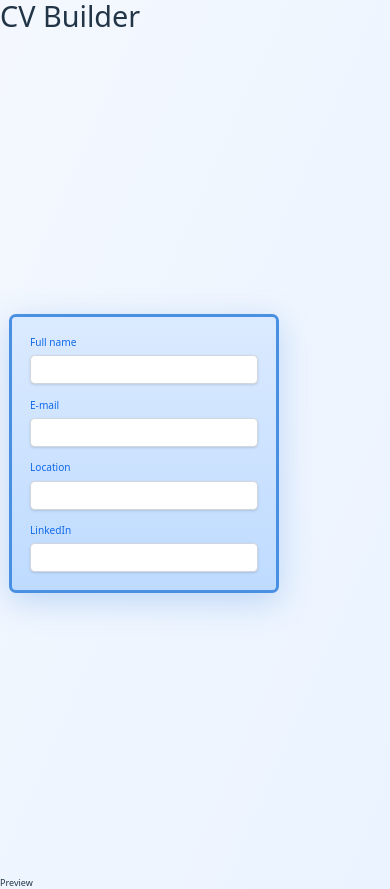
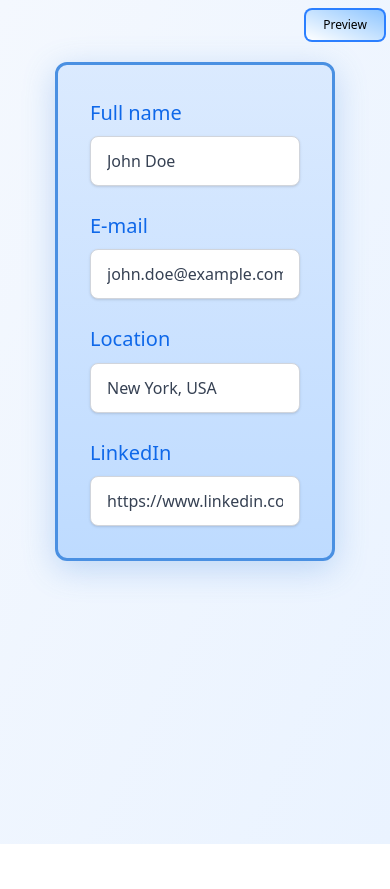
Before and after one commit to M-azam-irshad/CVProjectLatest, a React (Vite) app in the folder tailwindcss4/: page / in a window 390 px wide. After the commit the page ends 844 px from the top, so only its background shows below. Built offline with nearby package versions, Linux system fonts and the light colour scheme.

Commit message:
Made the personalInfo tab responsive

```diff
--- a/tailwindcss4/src/App.jsx
+++ b/tailwindcss4/src/App.jsx
@@ -2,23 +2,18 @@ import React from 'react';
 import react from 'react';
 import { useState } from 'react';
 import PersonalInfo from './personalInfo';
+import Preview  from './preview';
+import { div } from 'three/tsl';
 
 
 export default function App() {
-    const [editor, setEditor] = useState(null);
-    const [preview, setPreview] = useState(null);
+    const [preview, setPreview] = useState(false);
 
     return (
         <react.StrictMode>
-
-
             <div className="App">
-                <h1>CV Builder</h1>
-                <PersonalInfo />
-                <div className="preview">
-                    <h2>Preview</h2>
-                    <div dangerouslySetInnerHTML={{ __html: preview }} />
-                </div>
+                <button id='previewButton' className='ring-blue-500 ring-2 absolute font-sans top-2.5 right-1.5 bg-gradient-to-tr from-white to-blue-300 w-[clamp(50px,20vw,200px)] text-[clamp(12px,2vw,20px)] text-black p-1.5 px-2.5 rounded-md border-none cursor-pointer' onClick={() => setPreview(!preview)}>{preview ? "Edit" : "Preview"}</button>
+                {!preview ? <PersonalInfo /> : <h1>Preview</h1>}
             </div>
         </react.StrictMode>
     );
--- /dev/null
+++ b/tailwindcss4/src/data.jsx
@@ -0,0 +1,12 @@
+import React from "react";
+
+const data = {
+  personalInfo: {
+    name: "John Doe",
+    email: "john.doe@example.com",
+    location: "New York, USA",
+    linkedIn: "https://www.linkedin.com/in/johndoe"
+  }
+};
+
+export default data;
--- a/tailwindcss4/src/index.css
+++ b/tailwindcss4/src/index.css
@@ -4,15 +4,8 @@
   font-family: system-ui, Avenir, Helvetica, Arial, sans-serif;
   line-height: 1.5;
   font-weight: 400;
-
-  color-scheme: light dark;
-  color: rgba(255, 255, 255, 0.87);
-  background-color: #242424;
-
-  font-synthesis: none;
-  text-rendering: optimizeLegibility;
-  -webkit-font-smoothing: antialiased;
-  -moz-osx-font-smoothing: grayscale;
+  --bg-color: linear-gradient(to bottom right, #f4f8fe, #eaf3ff);
+  --text-size-for-cards: clamp(20px, 4vw, 2rem)
 }
 
 a {
@@ -26,42 +19,37 @@ a:hover {
 .text-color-for-label {
   color: oklch(0.55 0.21 259.64);
 }
+html {
+  box-sizing: border-box;
+  height: 100%;
+}
+
 body {
+  min-height: 100%;
+  margin: 0;
 
-  background: linear-gradient(to bottom right, #f4f8fe, #eaf3ff);
-  margin: 0;
   display: flex;
-  place-items: center;
+  flex-direction: column;
+
+  background: var(--bg-color);
+  background-repeat: no-repeat;
+  background-size: cover; /* Ensure it fills */
+}
+html, body {
+  width: 100%;
+  height: 100%;
+}
 
 
-  min-width: 320px;
-  min-height: 100vh;
+#main-container{
+
 }
+.text-props{
+  font-size: var(--text-size-for-cards);
+}
+#previewButton {
 
-h1 {
-  font-size: 3.2em;
-  line-height: 1.1;
 }
-
-button {
-  border-radius: 8px;
-  border: 1px solid transparent;
-  padding: 0.6em 1.2em;
-  font-size: 1em;
-  font-weight: 500;
-  font-family: inherit;
-  background-color: #1a1a1a;
-  cursor: pointer;
-  transition: border-color 0.25s;
-}
-button:hover {
-  border-color: #646cff;
-}
-button:focus,
-button:focus-visible {
-  outline: 4px auto -webkit-focus-ring-color;
-}
-
 @media (prefers-color-scheme: light) {
   :root {
     color: #213547;
@@ -74,17 +62,17 @@ button:focus-visible {
     background-color: #f9f9f9;
   }
 }
+ @media  (min-width: 600px) {
+body,html{
+  display: flex;
+  justify-content: center;
+}
+}
 
 
-@media  (max-width: 600px) {
-html{
-  font-size: 11px;
-  line-height: 1.5;
-}
-}
-@media  (max-width: 400px) {
+/* @media  (max-width: 400px) {
 html{
   font-size: 9px;
   line-height: 1;
 }
-}
+} */
--- a/tailwindcss4/src/personalInfo.jsx
+++ b/tailwindcss4/src/personalInfo.jsx
@@ -1,12 +1,34 @@
 import { useState } from "react";
+import data from "./data";
 export default function PersonalInfo() {
-  const [name, setName] = useState("");
-  const [email, setEmail] = useState("");
-  const [location, setLocation] = useState("");
-  const [linkedIn, setLinkedIn] = useState("");
+  const [name, setName] = useState(data.personalInfo.name);
+  const [email, setEmail] = useState(data.personalInfo.email);
+  const [location, setLocation] = useState(data.personalInfo.location);
+  const [linkedIn, setLinkedIn] = useState(data.personalInfo.linkedIn);
 
+
+
+
+
+
+function handleName (e){
+  setName(e.target.value)
+  setData({ ...data, personalInfo: { ...data.personalInfo, name: e.target.value } })
+}
+function handleEmail (e){
+  setEmail(e.target.value)
+  setData({ ...data, personalInfo: { ...data.personalInfo, email: e.target.value } })
+}
+function handleLocation (e){
+  setLocation(e.target.value)
+  setData({ ...data, personalInfo: { ...data.personalInfo, location: e.target.value } })
+}
+function handleLinkedIn (e){
+  setLinkedIn(e.target.value)
+  setData({ ...data, personalInfo: { ...data.personalInfo, linkedIn: e.target.value } })
+}
   return (
-    <div className="min-h-screen flex items-center justify-center p-4 w-lg">
+    <div className="min-h-2 flex items-center justify-center p-4 w-[60vw] min-w-[320px] max-w-[700px] p-5 mx-auto mt-[5vh]" id="main-container">
       <div className="w-full">
         <div
           className="bg-gradient-to-b from-blue-100 to-blue-200 p-8 rounded-xl shadow-lg w-full"
@@ -17,51 +39,51 @@ export default function PersonalInfo() {
         >
           <div className="space-y-6">
             <div className="space-y-2">
-              <div className="block  text-lg font-medium text-color-for-label">
+              <div className="block  text-lg font-medium text-color-for-label text-props">
                 Full name
               </div>
               <input
                 type="text"
                 value={name}
-                onChange={(e) => setName(e.target.value)}
+                onChange={handleName}
                 className="w-full px-4 py-3 bg-white border border-gray-300 rounded-lg text-gray-700 focus:outline-none focus:ring-2 focus:ring-blue-400 focus:border-transparent transition-all duration-200 shadow-sm"
 
               />
             </div>
 
             <div className="space-y-2">
-              <div className="block text-color-for-label text-lg font-medium">
+              <div className="block text-color-for-label text-lg font-medium text-props">
                 E-mail
               </div>
               <input
                 type="email"
                 value={email}
-                onChange={(e) => setEmail(e.target.value)}
+                onChange={handleEmail}
                 className="w-full px-4 py-3 bg-white border border-gray-300 rounded-lg text-gray-700 focus:outline-none focus:ring-2 focus:ring-blue-400 focus:border-transparent transition-all duration-200 shadow-sm"
 
               />
             </div>
 
             <div className="space-y-2">
-              <div className="block text-color-for-label text-lg font-medium">
+              <div className="block text-color-for-label text-lg font-medium text-props">
                 Location
               </div>
               <input
                 type="text"
                 value={location}
-                onChange={(e) => setLocation(e.target.value)}
+                onChange={handleLocation}
                 className="w-full px-4 py-3 bg-white border border-gray-300 rounded-lg text-gray-700 focus:outline-none focus:ring-2 focus:ring-blue-400 focus:border-transparent transition-all duration-200 shadow-sm"
               />
             </div>
 
             <div className="space-y-2">
-              <div className="block text-color-for-label text-lg font-medium">
+              <div className="block text-color-for-label text-lg font-medium text-props">
                 LinkedIn
               </div>
               <input
                 type="text"
                 value={linkedIn}
-                onChange={(e) => setLinkedIn(e.target.value)}
+                onChange={handleLinkedIn}
                 className="w-full px-4 py-3 bg-white border border-gray-300 rounded-lg text-gray-700 focus:outline-none focus:ring-2 focus:ring-blue-400 focus:border-transparent transition-all duration-200 shadow-sm"
 
               />
--- /dev/null
+++ b/tailwindcss4/src/preview.jsx
@@ -0,0 +1,50 @@
+import React from "react";
+import { useState } from "react";
+import data from "./data";
+
+export default function Preview() {
+     return (
+    <div className="min-h-2 flex items-center justify-center p-4 w-[60vw] min-w-[320px] max-w-[700px] p-5 mx-auto mt-[5vh]" id="main-container">
+      <div className="w-full">
+        <div
+          className="bg-gradient-to-b from-blue-100 to-blue-200 p-8 rounded-xl shadow-lg w-full"
+          style={{
+            border: '3px solid #4A90E2',
+            boxShadow: '0 8px 32px rgba(74, 144, 226, 0.3)'
+          }}
+        >
+          <div className="space-y-6">
+            <div className="space-y-2">
+              <div className="block  text-lg font-medium text-color-for-label text-props">
+                {data.personalInfo.name}
+              </div>
+
+            </div>
+
+            <div className="space-y-2">
+              <div className="block text-color-for-label text-lg font-medium text-props">
+                {data.personalInfo.email}
+              </div>
+
+            </div>
+
+            <div className="space-y-2">
+              <div className="block text-color-for-label text-lg font-medium text-props">
+               {data.personalInfo.location}
+              </div>
+
+            </div>
+
+            <div className="space-y-2">
+              <div className="block text-color-for-label text-lg font-medium text-props">
+               {data.personalInfo.linkedIn}
+              </div>
+
+            </div>
+          </div>
+        </div>
+      </div>
+    </div>
+  );
+
+}
```
